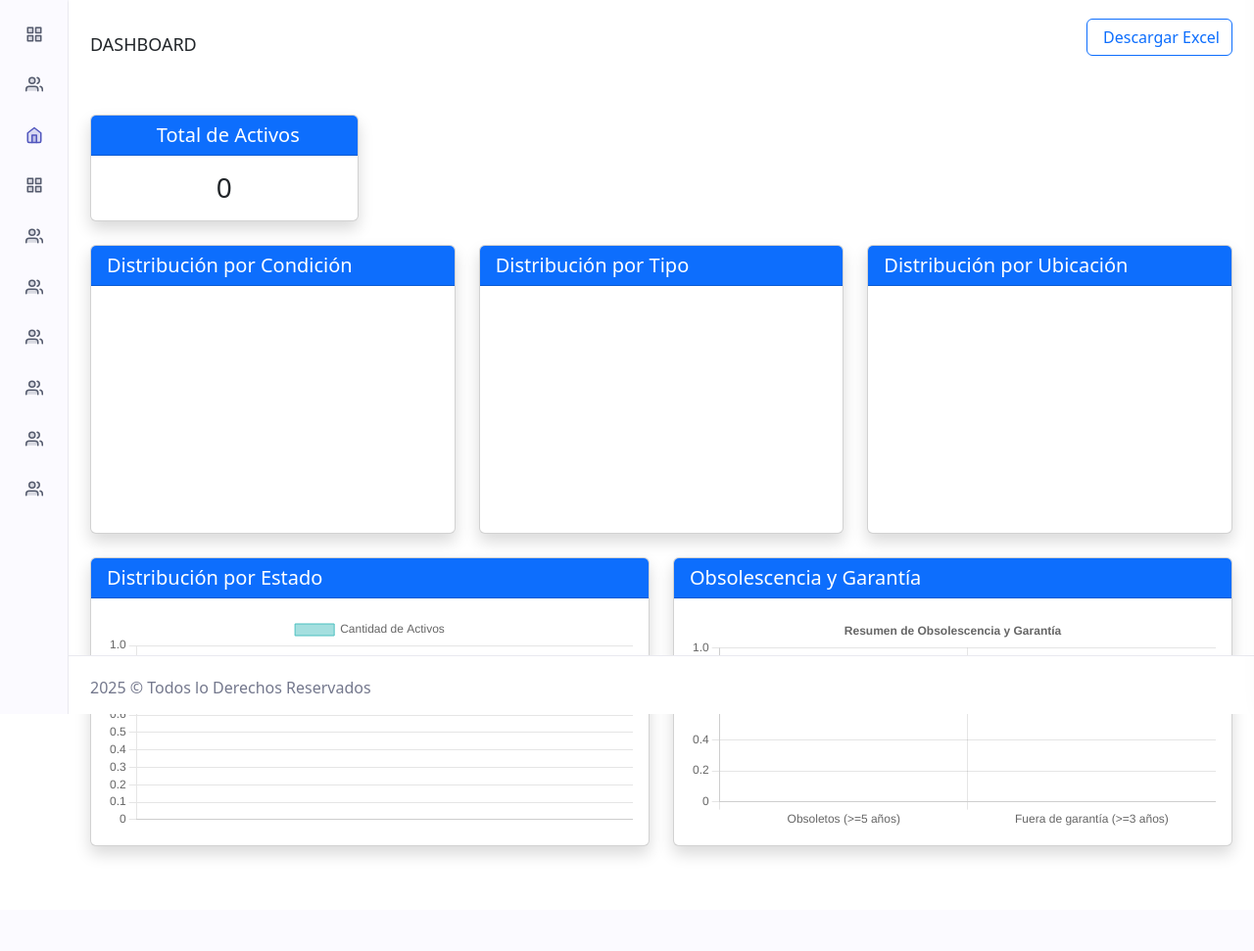
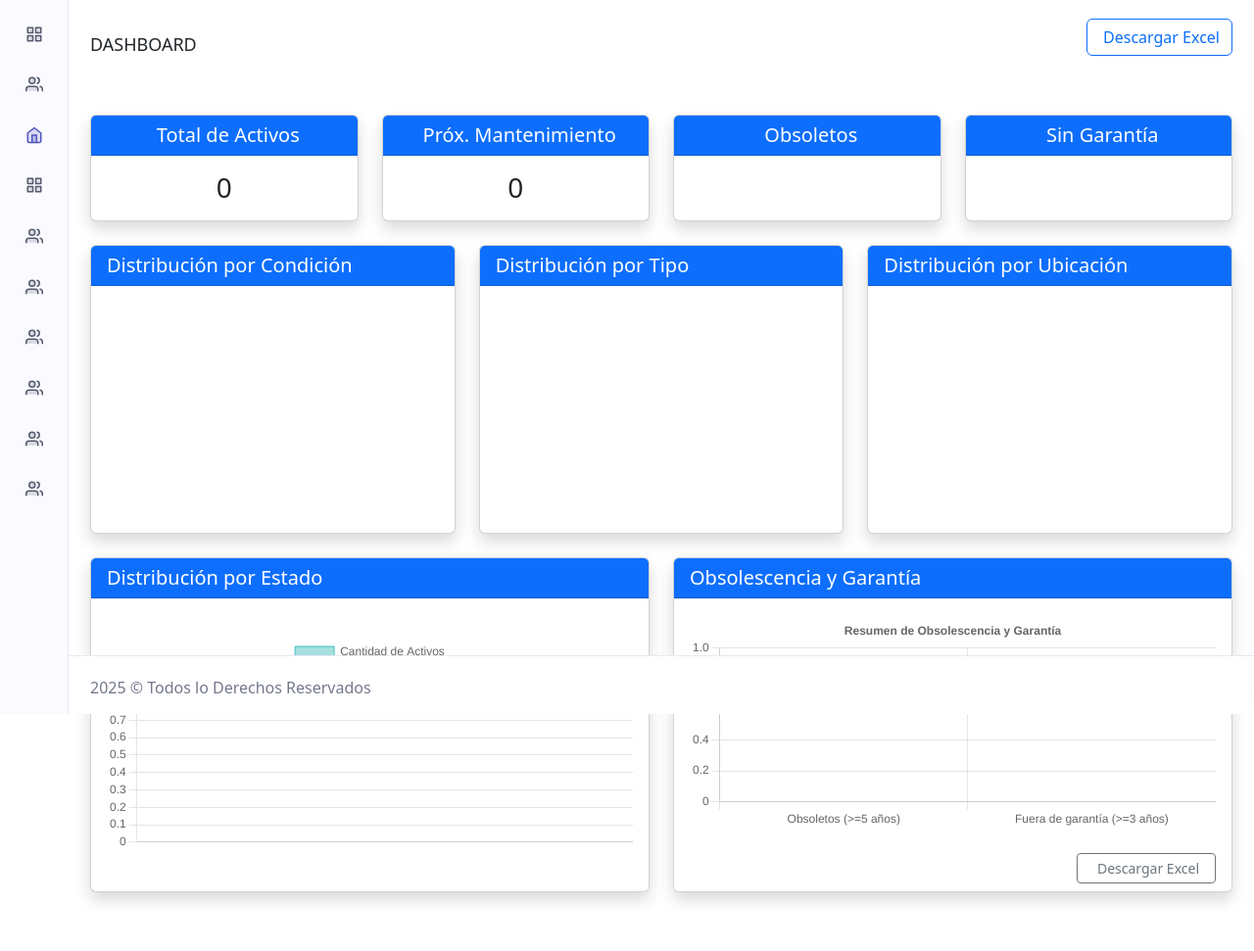
Before and after one commit to andres-app/gestionti, a PHP site: page /gestionti/view/homecolaborador/ in a window 1280 px wide. Shown: the part 71-1042 px from the top of the page at 98% size. Before the commit the page ends 946 px from the top, so only its background shows below. Run offline with PHP 8.4, Linux system fonts and the light colour scheme; a user stored in the database is signed in; data comes from the database, SQL or seed files in the repository; data that the repository does not hold is empty; a map, chart or similar area stays blank; some libraries are stand-ins or nearby versions.

Commit message:
se crea nuevos graficos

```diff
--- a/controller/activo.php
+++ b/controller/activo.php
@@ -260,4 +260,6 @@ switch ($_GET["op"]) {
         break;
 
 
+
+
 }
--- a/models/Activo.php
+++ b/models/Activo.php
@@ -363,17 +363,17 @@ class Activo extends Conectar
         parent::set_names();
 
         $sql = "SELECT
-        SUM(CASE WHEN YEAR(CURDATE()) - acompra >= 5 THEN 1 ELSE 0 END) AS obsoletos,
-        SUM(CASE WHEN YEAR(CURDATE()) - acompra >= 3 THEN 1 ELSE 0 END) AS fuera_garantia
-    FROM activos
-    WHERE estado = 1 AND acompra IS NOT NULL AND acompra > 1990";
-
+                    COUNT(*) AS total,
+                    SUM(CASE WHEN YEAR(CURDATE()) - acompra >= 5 THEN 1 ELSE 0 END) AS obsoletos,
+                    SUM(CASE WHEN YEAR(CURDATE()) - acompra < 5 THEN 1 ELSE 0 END) AS vigentes_tecnologicamente,
+                    SUM(CASE WHEN YEAR(CURDATE()) - acompra >= 3 THEN 1 ELSE 0 END) AS fuera_garantia,
+                    SUM(CASE WHEN YEAR(CURDATE()) - acompra < 3 THEN 1 ELSE 0 END) AS con_garantia
+                FROM activos
+                WHERE estado = 1 AND acompra IS NOT NULL AND acompra > 1990";
 
         $stmt = $conectar->prepare($sql);
         $stmt->execute();
-
         return $stmt->fetch(PDO::FETCH_ASSOC);
     }
 
-
 }
--- a/view/homecolaborador/index.php
+++ b/view/homecolaborador/index.php
@@ -10,6 +10,7 @@ if (isset($_SESSION["usu_id"]) && count($datos) > 0) {
     $activo = new Activo();
     $total_vehiculos = $activo->get_total_activos();
     $proximos_mantenimientos = $activo->get_proximos_mantenimientos();
+    $dataResumen = $activo->get_obsolescencia_garantia();
     ?>
     <!doctype html>
     <html lang="es">
@@ -41,12 +42,9 @@ if (isset($_SESSION["usu_id"]) && count($datos) > 0) {
 
                             </div>
                         </div>
-
-
-
-
-                        <!-- Total de Activos -->
+                        <!-- Resumen de indicadores -->
                         <div class="row mb-4">
+                            <!-- Total Activos -->
                             <div class="col-xl-3 col-md-6">
                                 <div class="card shadow text-center h-100">
                                     <div class="card-header bg-primary text-white">
@@ -59,8 +57,49 @@ if (isset($_SESSION["usu_id"]) && count($datos) > 0) {
                                     </div>
                                 </div>
                             </div>
+
+                            <!-- Próximos mantenimientos -->
+                            <div class="col-xl-3 col-md-6">
+                                <div class="card shadow text-center h-100">
+                                    <div class="card-header bg-primary text-white">
+                                        <h5 class="my-0 text-white">
+                                            <i class="mdi mdi-wrench-outline me-2"></i>Próx. Mantenimiento
+                                        </h5>
+                                    </div>
+                                    <div class="card-body d-flex align-items-center justify-content-center">
+                                        <h3 class="card-title mb-0"><?= count($proximos_mantenimientos); ?></h3>
+                                    </div>
+                                </div>
                             </div>
 
+                            <!-- Obsoletos -->
+                            <div class="col-xl-3 col-md-6">
+                                <div class="card shadow text-center h-100">
+                                    <div class="card-header bg-primary text-white">
+                                        <h5 class="my-0 text-white">
+                                            <i class="mdi mdi-timer-sand me-2"></i>Obsoletos
+                                        </h5>
+                                    </div>
+                                    <div class="card-body d-flex align-items-center justify-content-center">
+                                        <h3 class="card-title mb-0"><?= $dataResumen['obsoletos']; ?></h3>
+                                    </div>
+                                </div>
+                            </div>
+
+                            <!-- Fuera de garantía -->
+                            <div class="col-xl-3 col-md-6">
+                                <div class="card shadow text-center h-100">
+                                    <div class="card-header bg-primary text-white">
+                                        <h5 class="my-0 text-white">
+                                            <i class="mdi mdi-shield-off-outline me-2"></i>Sin Garantía
+                                        </h5>
+                                    </div>
+                                    <div class="card-body d-flex align-items-center justify-content-center">
+                                        <h3 class="card-title mb-0"><?= $dataResumen['fuera_garantia']; ?></h3>
+                                    </div>
+                                </div>
+                            </div>
+                        </div>
                         <!-- Fila de 3 gráficos -->
                         <div class="row g-4 align-items-stretch mb-4">
                             <!-- Estado -->
@@ -123,12 +162,15 @@ if (isset($_SESSION["usu_id"]) && count($datos) > 0) {
                                     <div class="card-body d-flex justify-content-center align-items-center">
                                         <canvas id="graficoResumen" style="height: 220px; max-height: 220px;"></canvas>
                                     </div>
+                                    <div class="card-footer bg-white border-top-0 px-3 py-2 text-end">
+                                        <a href="../../controller/descargar_resumen_obsolescencia.php"
+                                            class="btn btn-sm btn-outline-secondary px-3 py-1">
+                                            <i class="mdi mdi-file-excel text-success me-1"></i> Descargar Excel
+                                        </a>
                                     </div>
                                 </div>
                             </div>
-
-
-
+                        </div>
                         <?php require_once("../html/footer.php") ?>
                     </div>
                 </div>
```
Also changed, not shown: controller/descargar_resumen_obsolescencia.php (added, +31 -0 lines). Lines whose indentation alone changed are shown as unchanged.
